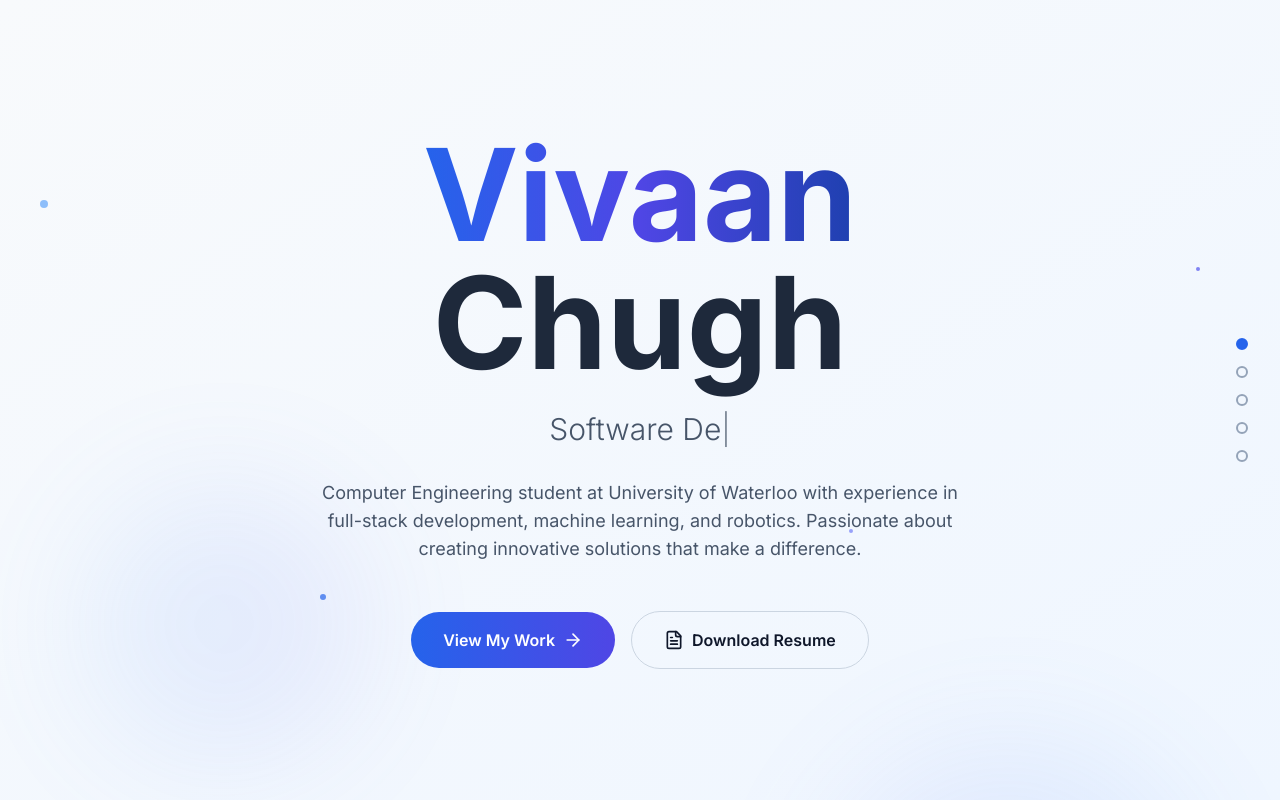
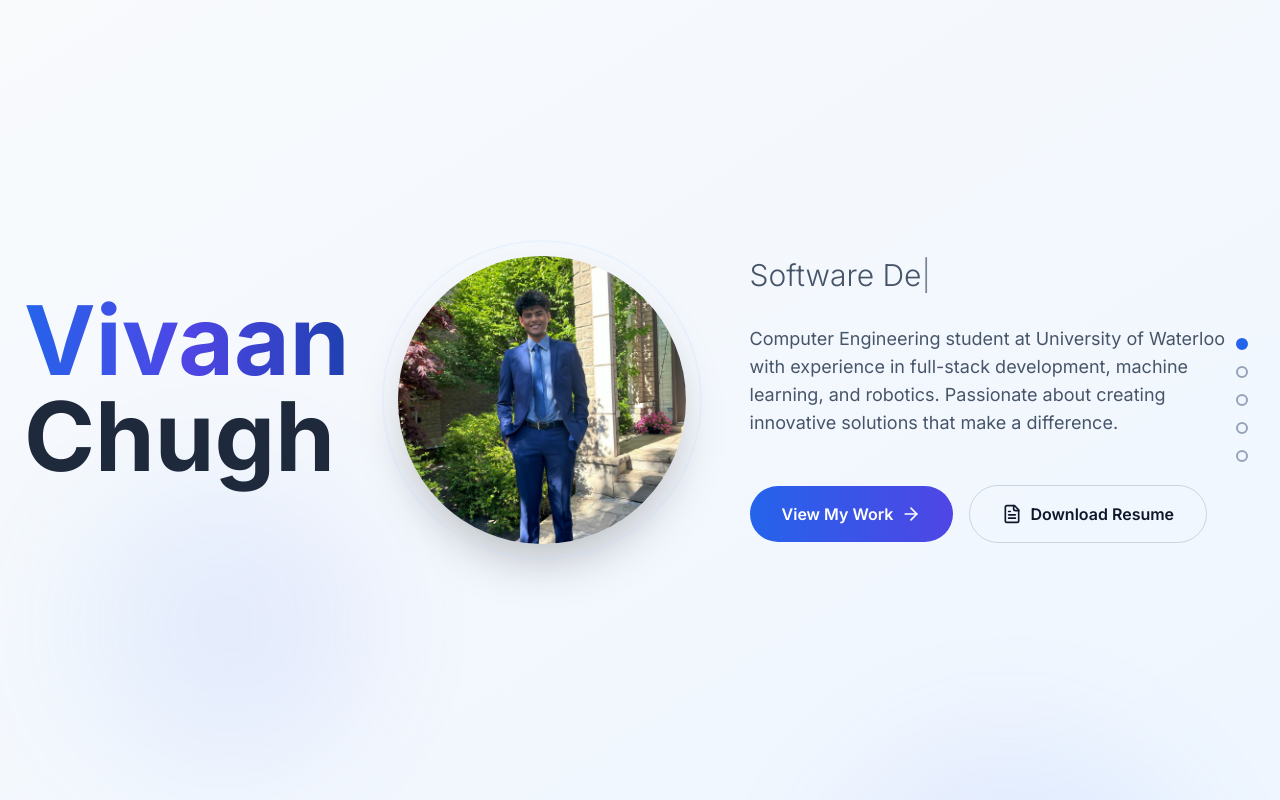
Before and after one commit to VivaanChugh/my-app, a Next.js app: page / in a window 1280 px wide. Shown: the top 800 px of the page. Built offline with nearby package versions, Linux system fonts and the light colour scheme.

Commit message:
pic and links changed

```diff
--- a/app/page.tsx
+++ b/app/page.tsx
@@ -1,5 +1,5 @@
 "use client"
-import Link from 'next/link'
+import Link from "next/link"
 import { useEffect, useState } from "react"
 import { motion, useScroll, useTransform } from "framer-motion"
 import {
@@ -9,13 +9,11 @@ import {
   Linkedin,
   Mail,
   ExternalLink,
-  Download,
   MapPin,
   Calendar,
   Code,
   Database,
   Cpu,
-  Globe,
 } from "lucide-react"
 
 export default function Portfolio() {
@@ -57,7 +55,6 @@ export default function Portfolio() {
       <ContactSection />
 
       {/* Decorative Background Elements */}
-      <BackgroundElements />
     </div>
   )
 }
@@ -113,9 +110,14 @@ function HeroSection({ y }: { y: any }) {
 
       <div className="container mx-auto px-6 text-center relative z-10">
         <motion.div initial={{ opacity: 0, y: 50 }} animate={{ opacity: 1, y: 0 }} transition={{ duration: 0.8 }}>
+          <div className="flex flex-col lg:flex-row items-center justify-center gap-12 lg:gap-16">
+            {/* Name and image section */}
+            <div className="flex flex-col lg:flex-row items-center gap-8 lg:gap-12">
+              {/* Name section */}
+              <div className="text-center lg:text-left">
                 {/* Name */}
                 <motion.h1
-            className="text-7xl md:text-9xl font-bold mb-6"
+                  className="text-6xl md:text-8xl lg:text-7xl xl:text-8xl font-bold mb-6"
                   initial={{ opacity: 0, scale: 0.5 }}
                   animate={{ opacity: 1, scale: 1 }}
                   transition={{ duration: 1, delay: 0.2 }}
@@ -126,53 +128,88 @@ function HeroSection({ y }: { y: any }) {
                   <br />
                   <span className="text-slate-800">Chugh</span>
                 </motion.h1>
+              </div>
 
+              {/* Profile Image */}
+              <motion.div
+                initial={{ opacity: 0, scale: 0.5 }}
+                animate={{ opacity: 1, scale: 1 }}
+                transition={{ duration: 0.8, delay: 0.1 }}
+                className="flex-shrink-0"
+              >
+                <div className="w-48 h-48 md:w-64 md:h-64 lg:w-72 lg:h-72 relative">
+                  <img
+                    src="/PersonalPhoto (1).JPG"
+                    alt="Vivaan Chugh"
+                    className="w-full h-full rounded-full object-cover border-6 border-white shadow-2xl"
+                  />
+                  <div className="absolute inset-0 rounded-full" />
+                  {/* Decorative ring */}
+                  <div className="absolute -inset-4 rounded-full border-2 border-blue-200/30 animate-pulse" />
+                </div>
+              </motion.div>
+            </div>
+
+            {/* Content section below name and image */}
+            <div className="flex-1 text-center lg:text-left max-w-2xl">
               {/* Animated job titles */}
               <motion.div
-            className="text-2xl md:text-3xl text-slate-600 mb-8 font-light"
+                className="text-xl md:text-2xl lg:text-3xl text-slate-600 mb-8 font-light"
                 initial={{ opacity: 0, x: -50 }}
                 animate={{ opacity: 1, x: 0 }}
                 transition={{ duration: 0.8, delay: 0.4 }}
               >
-            <TypewriterText texts={["Computer Engineering Student", "Software Developer", "AI/ML Enthusiast", "Data Engineer", "Full-Stack Developer"]} />
+                <TypewriterText
+                  texts={[
+                    "Computer Engineering Student",
+                    "Software Developer",
+                    "AI/ML Enthusiast",
+                    "Data Engineer",
+                    "Full-Stack Developer",
+                  ]}
+                />
               </motion.div>
 
               {/* Description */}
               <motion.p
-            className="text-lg text-slate-600 max-w-2xl mx-auto mb-12"
+                className="text-lg text-slate-600 mb-12"
                 initial={{ opacity: 0, y: 30 }}
                 animate={{ opacity: 1, y: 0 }}
                 transition={{ duration: 0.8, delay: 0.6 }}
               >
-            Computer Engineering student at University of Waterloo with experience in full-stack development, machine
-            learning, and robotics. Passionate about creating innovative solutions that make a difference.
+                Computer Engineering student at University of Waterloo with experience in full-stack development,
+                machine learning, and robotics. Passionate about creating innovative solutions that make a difference.
               </motion.p>
 
               {/* Buttons */}
               <motion.div
-            className="flex flex-col sm:flex-row gap-4 justify-center items-center"
+                className="flex flex-col sm:flex-row gap-4 justify-center lg:justify-start items-center"
                 initial={{ opacity: 0, y: 30 }}
                 animate={{ opacity: 1, y: 0 }}
                 transition={{ duration: 0.8, delay: 0.8 }}
               >
-            <a
-              href="#projects"
+                <Link
+                  href="https://github.com/VivaanChugh"
+                  target="_blank"
+                  rel="noopener noreferrer"
                   className="group bg-gradient-to-r from-blue-600 to-indigo-600 text-white px-8 py-4 rounded-full font-semibold flex items-center gap-2 hover:shadow-lg hover:shadow-blue-500/25 transition-all duration-300"
 >
                   View My Work
                   <ArrowRight className="w-5 h-5 group-hover:translate-x-1 transition-transform" />
-            </a>
+                </Link>
+
                 <Link
                   href="/Resume_VivaanChugh.pdf"
-
+                  target="_blank"
+                  rel="noopener noreferrer"
                   className="border border-slate-300 px-8 py-4 rounded-full font-semibold hover:border-blue-600 hover:text-blue-600 transition-all duration-300 flex items-center gap-2"
                 >
                   <FileText className="h-5 w-5" />
                   Download Resume
                 </Link>
-
-
               </motion.div>
+            </div>
+          </div>
         </motion.div>
       </div>
     </section>
@@ -231,7 +268,7 @@ function AboutSection() {
   const skills = [
     { name: "Python", level: 95, icon: Code },
     { name: "JavaScript/TypeScript", level: 90, icon: Code },
-    { name: "React/Next.js", level: 88, icon: Code },
+    { name: "React/Next.js", level: 80, icon: Code },
     { name: "C/C++", level: 85, icon: Cpu },
     { name: "Machine Learning", level: 80, icon: Database },
     { name: "AWS/Cloud", level: 75, icon: Database },
@@ -587,13 +624,7 @@ function ProjectsSection() {
                     <Github className="w-4 h-4" />
                     Code
                   </a>
-                  <a
-                    href={project.live}
-                    className="flex items-center gap-2 text-slate-600 hover:text-blue-600 transition-colors"
-                  >
-                    <ExternalLink className="w-4 h-4" />
-                    Demo
-                  </a>
+
                 </div>
               </div>
             </motion.div>
@@ -669,18 +700,23 @@ function ContactSection() {
               <div className="flex gap-4">
                 <a
                   href="https://github.com/VivaanChugh"
+                  target="_blank"
+                  rel="noopener noreferrer"
                   className="w-12 h-12 bg-white rounded-lg flex items-center justify-center hover:bg-blue-600 hover:text-white transition-all duration-300 border border-slate-200"
                 >
                   <Github className="w-6 h-6" />
                 </a>
                 <a
                   href="https://linkedin.com/in/vivaan-chugh"
+                  target="_blank"
+                  rel="noopener noreferrer"
                   className="w-12 h-12 bg-white rounded-lg flex items-center justify-center hover:bg-blue-600 hover:text-white transition-all duration-300 border border-slate-200"
                 >
                   <Linkedin className="w-6 h-6" />
                 </a>
                 <a
                   href="mailto:vivaanc190@gmail.com"
+
                   className="w-12 h-12 bg-white rounded-lg flex items-center justify-center hover:bg-blue-600 hover:text-white transition-all duration-300 border border-slate-200"
                 >
                   <Mail className="w-6 h-6" />
@@ -693,24 +729,3 @@ function ContactSection() {
     </section>
   )
 }
-
-// Small decorative elements in the background
-function BackgroundElements() {
-  return (
-    <div className="fixed inset-0 pointer-events-none overflow-hidden">
-      <div className="absolute top-1/4 left-10 w-2 h-2 bg-blue-400 rounded-full animate-pulse" />
-      <div
-        className="absolute top-1/3 right-20 w-1 h-1 bg-indigo-500 rounded-full animate-pulse"
-        style={{ animationDelay: "1s" }}
-      />
-      <div
-        className="absolute bottom-1/4 left-1/4 w-1.5 h-1.5 bg-blue-600 rounded-full animate-pulse"
-        style={{ animationDelay: "2s" }}
-      />
-      <div
-        className="absolute bottom-1/3 right-1/3 w-1 h-1 bg-indigo-400 rounded-full animate-pulse"
-        style={{ animationDelay: "3s" }}
-      />
-    </div>
-  )
-}
```
Also changed, not shown: public/IMG_0844.jpg (added), public/PersonalPhoto (1).JPG (added). Lines whose indentation alone changed are shown as unchanged.
